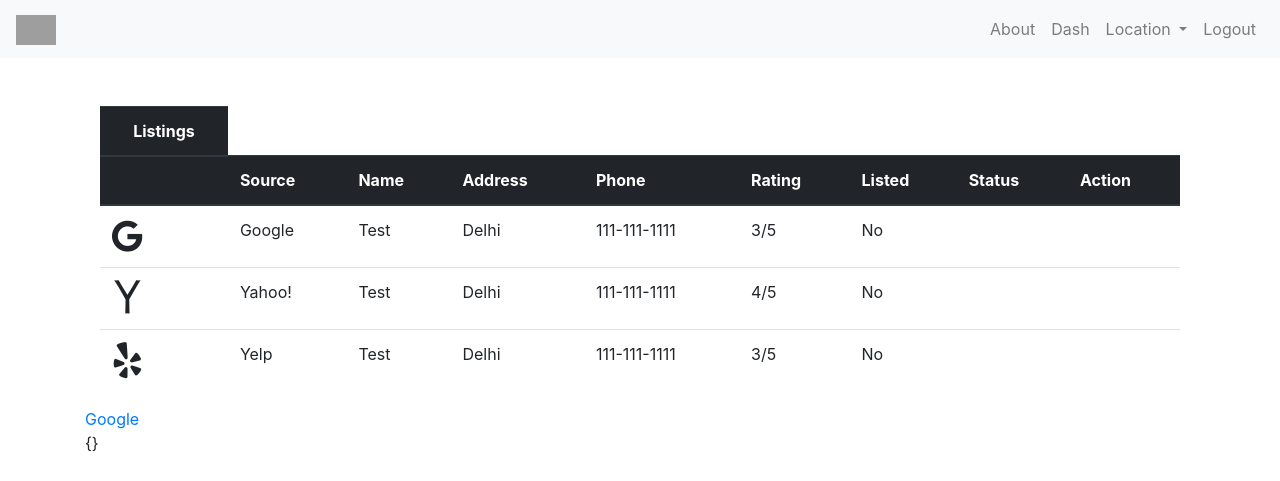
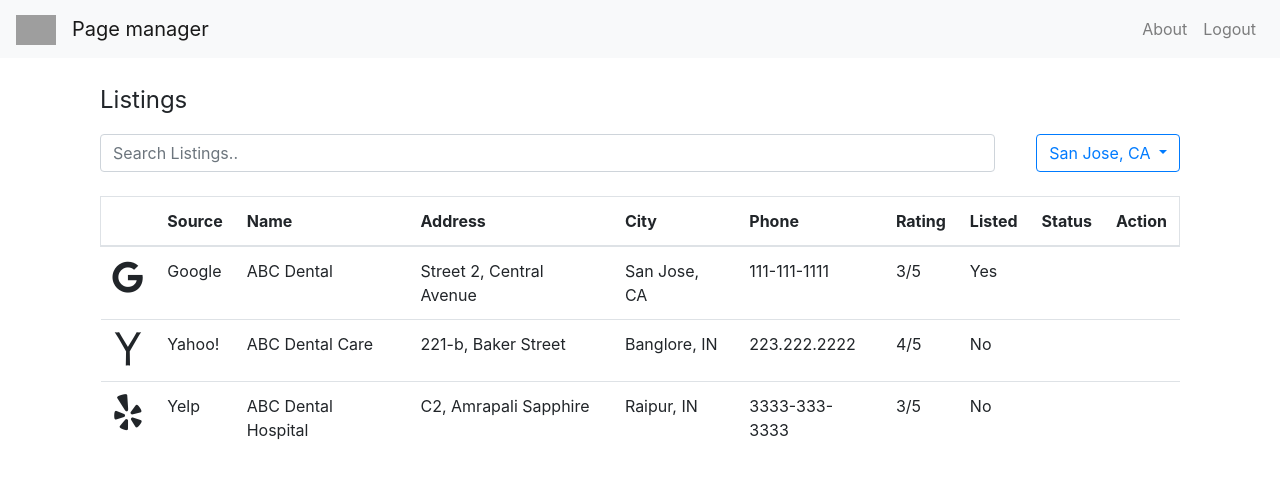
Before and after one commit to sanskarsharma/facebook_pages_manager, a Django app: page /fbapp/dashboard in a window 1280 px wide. Shown: the top 481 px of the page. Run offline with Django 3.2, Linux system fonts and the light colour scheme; some libraries are stand-ins or nearby versions; grey boxes are pictures that could not be loaded.

Commit message:
App ready, Modal sajana left

```diff
--- a/fb_page_manager/fb_page_manager/views.py
+++ b/fb_page_manager/fb_page_manager/views.py
@@ -1,9 +1,9 @@
 from django.shortcuts import render
-from django.http import HttpResponse
+from django.http import HttpResponse, HttpResponseRedirect
 from django.template import loader
 
 from requests import request as call
 import json
 
 def startpage(request):
-    return render(request, "fbapp/startpage.html")
+    return HttpResponseRedirect("/fbapp")
--- a/fb_page_manager/fbapp/templates/fbapp/base.html
+++ b/fb_page_manager/fbapp/templates/fbapp/base.html
@@ -27,39 +27,27 @@
             <a class="navbar-brand" href="#">
                     <img src="https://cdn3.iconfinder.com/data/icons/rcons-social/32/facebook_fb_social_social_media-512.png" alt="Logo" style="width:40px;">
             </a>
+            <a class="navbar-brand" href="#">
+                Page manager
+            </a>
 
             <ul class="navbar-nav ml-auto">
                 <li class="nav-item ">
-                <a class="nav-link" href="#">About</a>
+                    <a class="nav-link" data-toggle="modal" href="#modal_about_project">About</a>
                 </li>
 
-                {% if title != "FB Page Manager" %}
-                <li class="nav-item">
-                <a class="nav-link" href="{% url 'fbapp:dashboard' %}">Dash</a>
-                </li>
-
-                <!-- Dropdown -->
-                <li class="nav-item dropdown">
-
-                  <a class="nav-link dropdown-toggle" href="#" id="navbardrop" data-toggle="dropdown">
-                    Location
-                  </a>
-                  <div class="dropdown-menu">
-                    <a class="dropdown-item" href="#">San Jose, CA</a>
-                    <a class="dropdown-item" href="#">Banglore, IN</a>
-                    <a class="dropdown-item" href="#">Raipur, IN</a>
-                  </div>
-
-                </li>
+                {% if title == "Dashboard" %}
 
                     <li class="nav-item">
                         <a class="nav-link " id="logout" href="#">Logout</a>
+                    </li>
 
-                </li>
                 {% endif %}
+
             </ul>
 
         </nav>
+
 
 
 
@@ -114,6 +102,31 @@
 
     $(document).ready(function(){
 
+        $("#search_input").on("keyup", function() {
+            var value = $(this).val().toLowerCase();
+            $("#tabl tr").filter(function() {
+            $(this).toggle($(this).text().toLowerCase().indexOf(value) > -1)
+            });
+        });
+
+
+        $(".dropdown-item").click(function(){
+            console.log("dropdown clickEEEEEEEEEDDD");
+            var text = $(this).text();
+            console.log(text);
+            document.getElementById("dropdown_text").innerHTML = text;
+
+            var value =  ""
+            if(text != "All Locations"){
+                value =  text.toLowerCase();
+            }
+            $("#tabl tr").filter(function() {
+            $(this).toggle($(this).text().toLowerCase().indexOf(value) > -1)
+            });
+
+
+        });
+
         $('#logout').click(function() {
             console.log('Logout CLICKEEEEEEEEDDDD');
 
@@ -133,25 +146,32 @@
 
 
 
+        $('#editPage').click(function(){
+
+            document.getElementById("modal_edit_button").hidden = false;
+            document.getElementById("editPage").hidden = true;
+
+            document.getElementById("general_info").disabled = false;
+            document.getElementById("company_overview").disabled = false;
+            document.getElementById("about").disabled = false;
+            document.getElementById("bio").disabled = false;
+            document.getElementById("description").disabled = false;
+            document.getElementById("impressum").disabled = false;
+
+            document.getElementById("phone").disabled = false;
+            document.getElementById("website").disabled = false;
+            document.getElementById("emails").disabled = false;
+            document.getElementById("whatsapp_number").disabled = false;
 
 
-        $('#editPage').click(function(){
-            document.getElementById("modal_edit_button").hidden = false;
-            document.getElementById("general_info").disabled = false;
-            document.getElementById("company_overview").disabled = false;
-            document.getElementById("phone").disabled = false;
-            document.getElementById("about").disabled = false;
-            document.getElementById("bio").disabled = false;
-            document.getElementById("website").disabled = false;
-            document.getElementById("emails").disabled = false;
-            document.getElementById("description").disabled = false;
             document.getElementById("city").disabled = false;
             document.getElementById("state").disabled = false;
             document.getElementById("country").disabled = false;
             document.getElementById("zip").disabled = false;
             document.getElementById("street").disabled = false;
-            document.getElementById("editPage").hidden = true;
         });
+
+
 
     $('#modal_edit_button').click(function() {
       //var dr={'access_token':document.getElementById("pageToken").value, 'pageId':document.getElementById("id").value, 'csrfmiddlewaretoken': '{{ csrf_token}}'};
@@ -159,6 +179,7 @@
       var c=0;
       var dl={};
       var flag=1;
+
       if(document.getElementById("phone").value != "")
       {
         if(document.getElementById("phone").value.length==10 && !isNaN(document.getElementById("phone").value))
@@ -168,25 +189,27 @@
         }
         else
         {
-          alert("please enter a valid 10 digit phone number!!!");
+          alert("Please enter a valid 10 digit phone number!");
           flag=0;
         }
       }
-      if(document.getElementById("general_info").value != "")
+
+
+      if(document.getElementById("whatsapp_number").value != "")
       {
+        if(document.getElementById("whatsapp_number").value.length==10 && !isNaN(document.getElementById("whatsapp_number").value))
+        {
+          d['whatsapp_number']= document.getElementById("whatsapp_number").value;
           c+=1;
-          d['general_info']= document.getElementById("general_info").value;
         }
-      if(document.getElementById("about").value != "")
+        else
         {
-          c+=1;
-          d['about']= document.getElementById("about").value;
+          alert("Please enter a valid 10 digit phone number for Whatsapp!");
+          flag=0;
         }
-      if(document.getElementById("bio").value != "")
-      {
-          c+=1;
-          d['bio']= document.getElementById("bio").value;
       }
+
+
       if(document.getElementById("website").value != "")
       {
         var re = /^(http[s]?:\/\/){0,1}(www\.){0,1}[a-zA-Z0-9\.\-]+\.[a-zA-Z]{2,5}[\.]{0,1}/;
@@ -197,10 +220,12 @@
         }
         else
         {
-          alert("please enter a valid website!!!");
+          alert("Please enter a valid website URL !");
           flag=0;
         }
       }
+
+
       if(document.getElementById("emails").value != "")
       {
         var re = /^(([^<>()\[\]\\.,;:\s@"]+(\.[^<>()\[\]\\.,;:\s@"]+)*)|(".+"))@((\[[0-9]{1,3}\.[0-9]{1,3}\.[0-9]{1,3}\.[0-9]{1,3}])|(([a-zA-Z\-0-9]+\.)+[a-zA-Z]{2,}))$/;
@@ -211,20 +236,52 @@
         }
         else
         {
-          alert("please enter a valid email!!!");
+          alert("Please enter a valid email ID");
           flag=0;
         }
       }
+
+
+      if(document.getElementById("general_info").value != "")
+      {
+          c+=1;
+          d['general_info']= document.getElementById("general_info").value;
+      }
+
+      if(document.getElementById("about").value != "")
+      {
+          c+=1;
+          d['about']= document.getElementById("about").value;
+      }
+
+
+      if(document.getElementById("bio").value != "")
+      {
+          c+=1;
+          d['bio']= document.getElementById("bio").value;
+      }
+
+
       if(document.getElementById("description").value != "")
       {
           c+=1;
           d['description']= document.getElementById("description").value;
       }
+
       if(document.getElementById("company_overview").value != "")
       {
           c+=1;
           d['company_overview']= document.getElementById("company_overview").value;
       }
+
+      if(document.getElementById("impressum").value != "")
+      {
+          c+=1;
+          d['impressum']= document.getElementById("impressum").value;
+      }
+
+
+
 
       if(document.getElementById("city").value != "")
       {
@@ -251,6 +308,8 @@
           c+=1;
           dl['zip']= document.getElementById("zip").value;
       }
+
+
       console.log(d);
       d['location']= dl;
       //d = $.param(d);
@@ -291,6 +350,7 @@
 
     });
 
+
         var x={{ pages|safe }};
         var y={{ personal|safe }};
         // var mega_details = {{ mega_details|safe}};
@@ -311,29 +371,36 @@
             var ph='<td>'+ v.phone + '</td>';
             // var location='<td>' + v.location+'</td>';
             // console.log(v.location);
-            var row='<tr><td> <i class="fa fa-facebook-official" style="font-size:36px; padding: 4px; background: #3b5998; color: white;"></i> </td>  <td>Facebook</td>'+name+'<td>Raipur</td><td>9876543210</td><td>4/5</td><td>No</td><td><i class="material-icons green-text text-darken-4">check</i></td>' + button;
+            var row='<tr><td> <i class="fa fa-facebook-official" style="font-size:36px; padding: 4px; background: #3b5998; color: white;"></i> </td>  <td>Facebook</td>'+name+'<td>7 race course road, NDLS</td><td>FB City</td><td>9876543210</td><td>4/5</td><td>No</td><td><i class="material-icons green-text text-darken-4">check</i></td>' + button;
             $('#tabl tr:last').after(row);
         });
+
 
 
         // the "href" attribute of the modal trigger must specify the modal ID that wants to be triggered
         $('.page').click(function() {
             $('input').val('');
             document.getElementById("modal_edit_button").hidden = true;
+
             document.getElementById("general_info").disabled = true;
             document.getElementById("company_overview").disabled = true;
-            document.getElementById("phone").disabled = true;
             document.getElementById("about").disabled = true;
             document.getElementById("bio").disabled = true;
+            document.getElementById("impressum").disabled = true;
+            document.getElementById("description").disabled = true;
+
+            document.getElementById("phone").disabled = true;
             document.getElementById("website").disabled = true;
             document.getElementById("emails").disabled = true;
-            document.getElementById("description").disabled = true;
+            document.getElementById("whatsapp_number").disabled = true;
+
             document.getElementById("city").disabled = true;
             document.getElementById("state").disabled = true;
             document.getElementById("country").disabled = true;
             document.getElementById("zip").disabled = true;
             document.getElementById("street").disabled = true;
             document.getElementById("editPage").hidden = false;
+
         var id = $(this).attr('id');
         console.log("HIIIIIIIIIIIIIIIIIIII")
         var xhttp = new XMLHttpRequest();
@@ -343,6 +410,7 @@
           var res=JSON.parse(this.responseText);
 
           document.getElementById('name_modal').innerHTML=res['name'];
+
           $.each(res, function(key, value) {
               if(key=='location')
               {
@@ -402,6 +470,51 @@
     </div>
 
 
+
+<!-- modal about project here  -->
+
+    <div id="modal_about_project" class="modal fade" >
+        <div class="modal-dialog  ">
+                <div class="modal-content">
+
+                    <!-- Modal Header -->
+                    <div class="modal-header">
+                        <h4 class="modal-title">
+                            About this app
+                        </h4>
+                        <button type="button" class="close" data-dismiss="modal">&times;</button>
+                    </div>
+
+                    <!-- Modal body -->
+                    <div class="modal-body">
+                        This is an app for managing primary information of Facebook Pages of any FB user account.
+                        <br>
+                        It is made upon python Django framework and uses Bootstrap-4/jQuery on the frontend.
+                        <br>
+                        Facebook's Graph API and Javascript SDK are used to connect to facebook.
+                        <br>
+                        This app does not log any user or page data, infact it does not uses a database.
+                        <br>
+                        Developed by <a href="https://github.com/sanskarsharma">sanskarsharma</a>
+                    </div>
+
+                    <!-- Modal footer -->
+                    <div class="modal-footer">
+                        <button type="button" class="btn btn-danger" data-dismiss="modal">Close</button>
+                    </div>
+
+                </div>
+
+        </div>
+    </div>
+
+
+
+
+
+
+
+
 </body>
 
 </html>
--- a/fb_page_manager/fbapp/templates/fbapp/dashboard.html
+++ b/fb_page_manager/fbapp/templates/fbapp/dashboard.html
@@ -8,18 +8,47 @@
 
 
 
+<br>
+    <p style="font-size: 24px;">Listings</p>
+
+<div class="row">
+  <div class="col-md-10">
+    <input class="form-control" id="search_input" type="text" placeholder="Search Listings..">
+  </div>
+  <div class="col-md-2" align="end">
+      <div class="dropdown">
+          <button type="button" id = "dropdown_text" class="btn btn-md btn-outline-primary dropdown-toggle" data-toggle="dropdown">
+          San Jose, CA
+          </button>
+          <div class="dropdown-menu">
+              <a class="dropdown-item" href="#">San Jose, CA</a>
+              <a class="dropdown-item" href="#">Banglore, IN</a>
+              <a class="dropdown-item" href="#">Raipur, IN</a>
+              <div class="dropdown-divider"></div>
+              <a class="dropdown-item" href="#">All Locations</a>
+              <a class="dropdown-item" href="#">FB City</a>
+
+            </div>
+        </div>
+  </div>
+</div>
+
+<br>
 
 
-<br><br>
-<table id="tabl" class="table  table-hover" align="center">
 
-    <thead class="thead-dark">
-            <tr><th><center>Listings</center></th></tr>
+
+
+<table id="tabl" class="table  table-hover table-responsive" align="center">
+
+    <thead class="border rounded-top " style="background:'#D3D3D3';">
+            <!-- <tr><th><center>Listings</center></th></tr> -->
           <tr>
               <th></th>
               <th>Source</th>
               <th>Name</th>
               <th>Address</th>
+              <th>City</th>
               <th>Phone</th>
               <th>Rating</th>
               <th>Listed</th>
@@ -32,20 +61,22 @@
           <tr>
             <td><i class="fa fa-google" style="font-size:36px" > </i></td>
             <td>Google</td>
-            <td>Test</td>
-            <td>Delhi</td>
+            <td>ABC Dental</td>
+            <td>Street 2, Central Avenue</td>
+            <td>San Jose, CA</td>
             <td>111-111-1111</td>
             <td>3/5</td>
-            <td>No</td>
+            <td>Yes</td>
             <td><a href="#"><span class="glyphicon glyphicon-ok" style="color:green;"></span></a></td>
             <td></td>
           </tr>
           <tr>
             <td><i class="fa fa-yahoo" style="font-size:36px" > </i></td>
             <td>Yahoo!</td>
-            <td>Test</td>
-            <td>Delhi</td>
-            <td>111-111-1111</td>
+            <td>ABC Dental Care</td>
+            <td>221-b, Baker Street</td>
+            <td>Banglore, IN</td>
+            <td>223.222.2222</td>
             <td>4/5</td>
             <td>No</td>
             <td><a href="#"><span class="glyphicon glyphicon-ok"></span></a></td>
@@ -54,31 +85,34 @@
           <tr>
             <td><i class="fa fa-yelp" style="font-size:36px" > </i></td>
             <td>Yelp</td>
-            <td>Test</td>
-            <td>Delhi</td>
-            <td>111-111-1111</td>
+            <td>ABC Dental Hospital</td>
+            <td>C2, Amrapali Sapphire</td>
+            <td>Raipur, IN</td>
+            <td>3333-333-3333</td>
             <td>3/5</td>
             <td>No</td>
             <td><a href="#"><span class="glyphicon glyphicon-ok"></span></a></td>
             <td></td>
           </tr>
         </tbody>
+
+
       </table>
 
 
 </div>
 
-<a id="asd" href="/fbapp/update_form?id=" target="_blank">
-Google
-</a>
-<div class="row">
-    <div class="col-md-12" style="word-wrap:break-word">
-        {{pages}}
-        <br><br>
-        {{personal}}
-        <br><br><br><br>
-    </div>
-</div>
+<!--<a id="asd" href="/fbapp/update_form?id=" target="_blank">-->
+<!--Google-->
+<!--</a>-->
+<!--<div class="row">-->
+<!--    <div class="col-md-12" style="word-wrap:break-word">-->
+<!--        {{pages}}-->
+<!--        <br><br>-->
+<!--        {{personal}}-->
+<!--        <br><br><br><br>-->
+<!--    </div>-->
+<!--</div>-->
 
 
 <!-- --------------------------------  modal below -------------------- -->
--- a/fb_page_manager/fbapp/views.py
+++ b/fb_page_manager/fbapp/views.py
@@ -11,12 +11,12 @@ from . import forms
 
 def home(request):
     context = {
-        "user_name" : "chotu",
         "title":"FB Page Manager"
     }
     # my_template = loader.get_template("fbapp/home.html")  # old-way
     # return HttpResponse(my_template.render(context,request))
     return render(request, "fbapp/home.html", context)
+
 
 def dashboard(request):
     if(request.method=="POST"):
@@ -60,7 +60,6 @@ def dashboard(request):
 
 # 		return HttpResponse(details)
 # 	return HttpResponse(400)
-from . import saver
 @csrf_exempt
 def get_page_details(request):
     if request.method=="POST":
@@ -71,8 +70,6 @@ def get_page_details(request):
         header='OAuth ' + pageToken
         url="https://graph.facebook.com/"+pageId + "?fields="+fields
         details=call('GET', url, headers={"Authorization": header})
-
-        saver.MyCounter.save(details.json)
 
         details=json.dumps(details.json())
         return HttpResponse(details)
```
Also changed, not shown: other parts of fb_page_manager/fbapp/templates/fbapp/dashboard.html (+99 -65 lines), fb_page_manager/fbapp/templates/fbapp/home.html (+13 -0 lines). Lines whose indentation alone changed are shown as unchanged.
